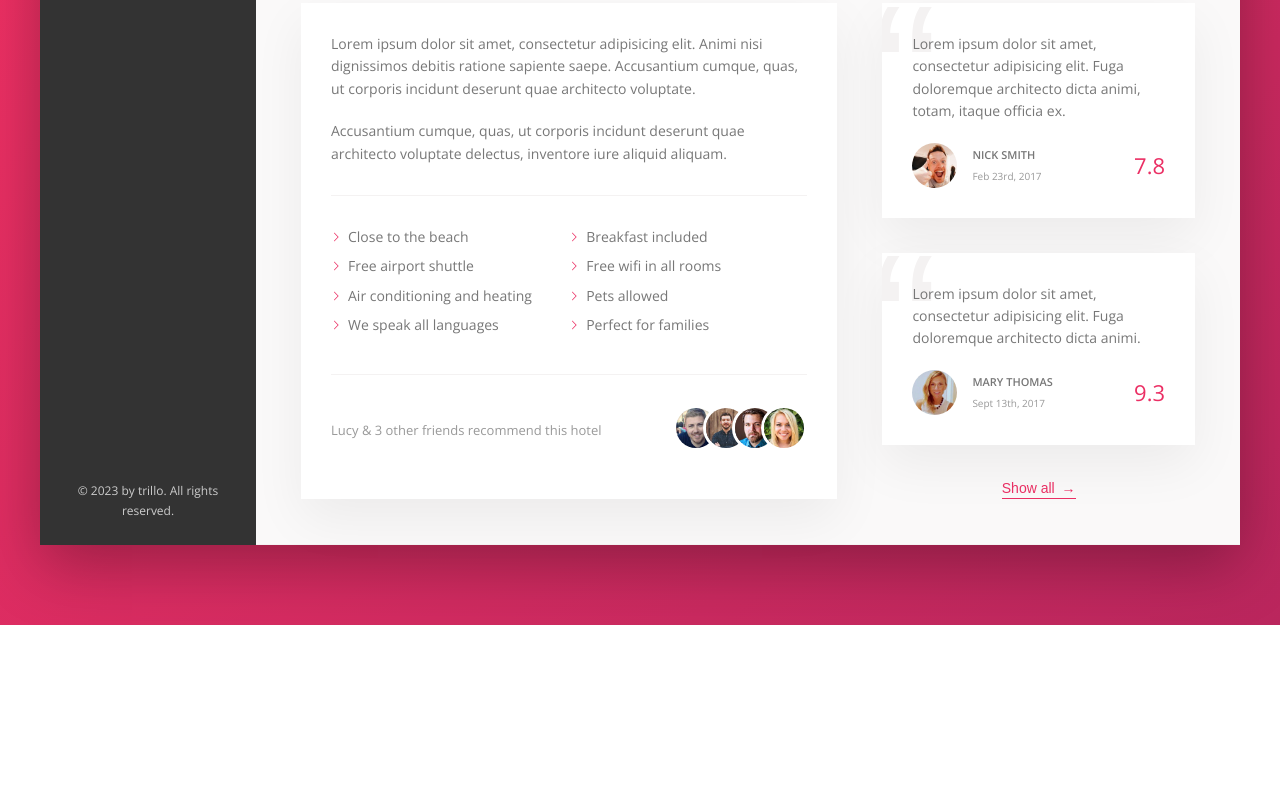
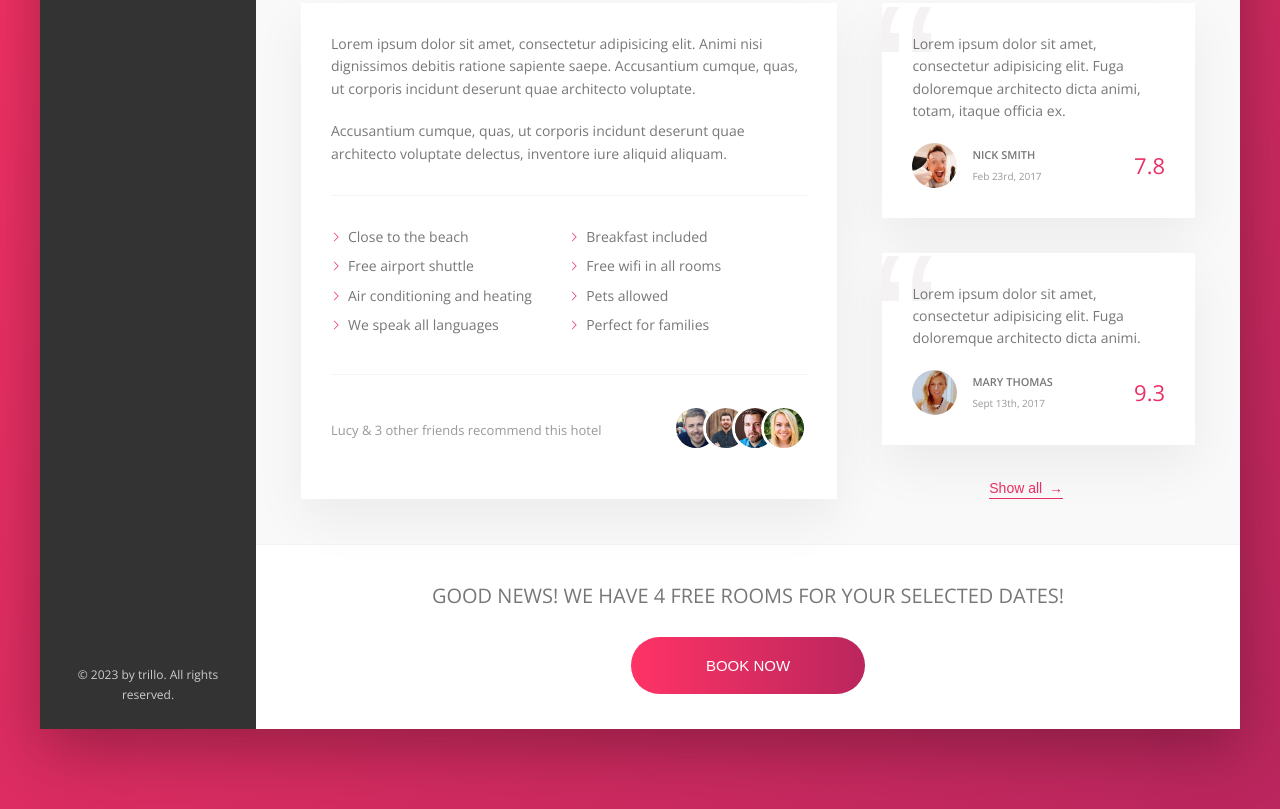
Before and after one commit to Krenbot/trillo, a website: page index.html in a window 1280 px wide. Shown: the part 644-1453 px from the top of the page. Before the commit the page ends 1269 px from the top, so only its background shows below. Drawn offline with nearby package versions, Linux system fonts and the light colour scheme.

Commit message:
finish call to action section, apply section button stylings

```diff
--- a/index.html
+++ b/index.html
@@ -200,8 +200,16 @@
                         <button class="btn-inline">Show all <span>&rarr;</span></button>
                     </div>
 
+                </div>
+                <div class="cta">
+                    <h2 class="cta__book-now">Good news! We have 4 free rooms for your selected dates!</h2>
+                    <button class="btn">
+                        <span class="btn__visible">Book now</span>
+                        <span class="btn__invisible">Only 4 rooms left</span>
+                    </button>
+                </div>
 
-                </div>
+
             </main>
         </div>
     </div>
--- a/sass/_components.scss
+++ b/sass/_components.scss
@@ -255,6 +255,7 @@
     background-color: transparent;
     cursor: pointer;
     transition: all .2s;
+    margin-right: 25px;
 
     & span {
         margin-left: 3px;
@@ -357,8 +358,6 @@
     }
 }
 
-/////////////////
-//Reviews
 .review {
     background-color: white;
     box-shadow: var(--shadow-light);
@@ -420,3 +419,64 @@
     }
 
 }
+
+.cta {
+    padding: 3.5rem 0;
+    text-align: center;
+
+    &__book-now {
+        text-transform: uppercase;
+        font-size: 2rem;
+        font-weight: 300;
+        margin-bottom: 2.5rem;
+    }
+}
+
+.btn {
+    font-size: 1.5rem;
+    font-weight: 300;
+    text-transform: uppercase;
+    border: none;
+    border-radius: 100px;
+    background-image: linear-gradient(to right, var(--color-primary-light), var(--color-primary-dark));
+    color: white;
+    position: relative;
+    overflow: hidden;
+    cursor: pointer;
+
+    &>* {
+        display: inline-block;
+        height: 100%;
+        width: 100%;
+        transition: all .2s;
+    }
+
+    &__visible {
+        padding: 2rem 7.5rem;
+    }
+
+    &__invisible {
+        position: absolute;
+        padding: 2rem 0;
+        left: 0;
+        top: -100%;
+    }
+
+    &:hover {
+        background-image: linear-gradient(to left, var(--color-primary-light), var(--color-primary-dark));
+    }
+
+    &:hover &__visible {
+        transform: translateY(100%);
+    }
+
+    &:hover &__invisible {
+        top: 0;
+    }
+
+    &:focus {
+        outline: none;
+        animation: pulsate 1s infinite;
+    }
+
+}
```
Also changed, not shown: sass/main.css, 1 other file.
